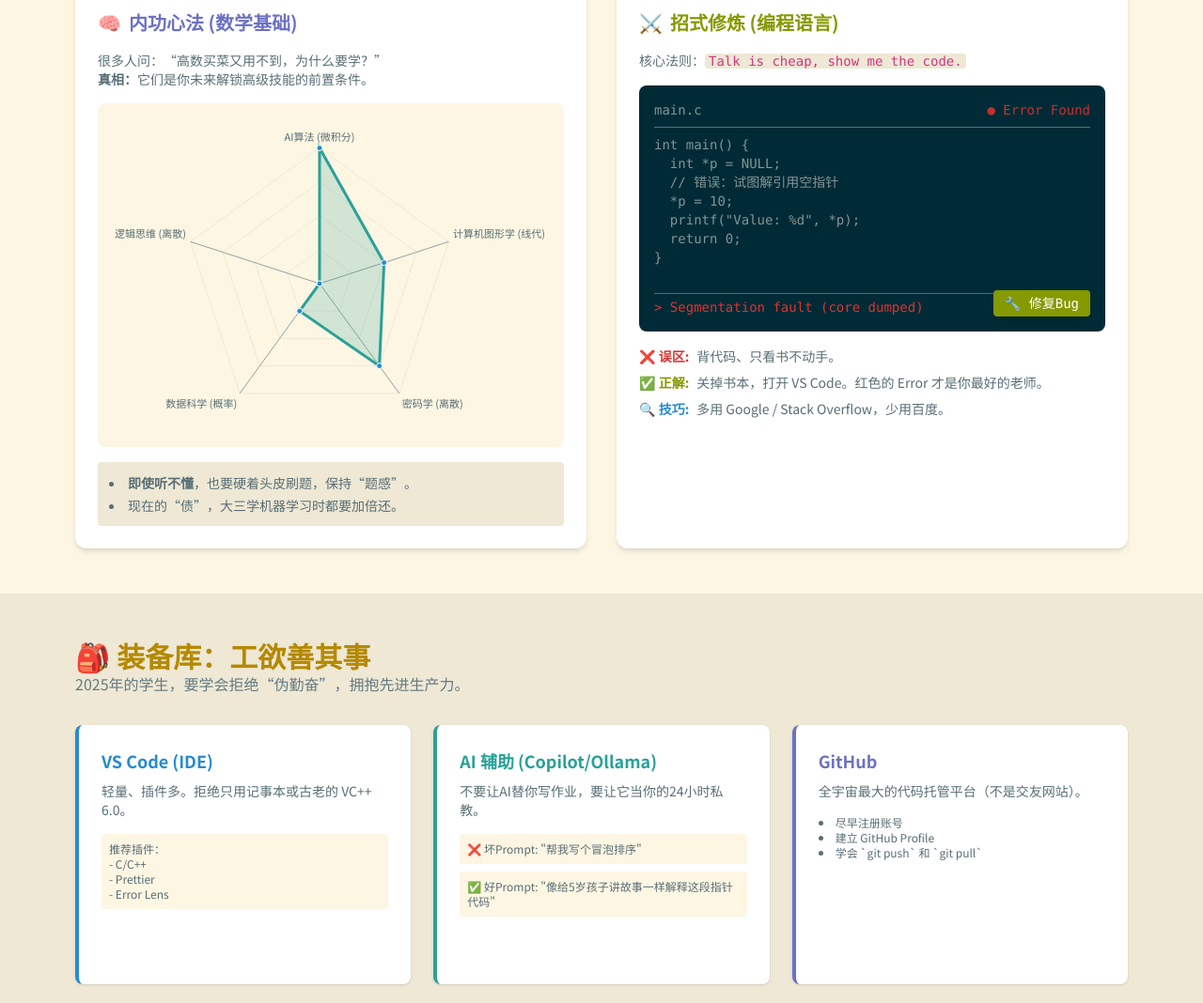
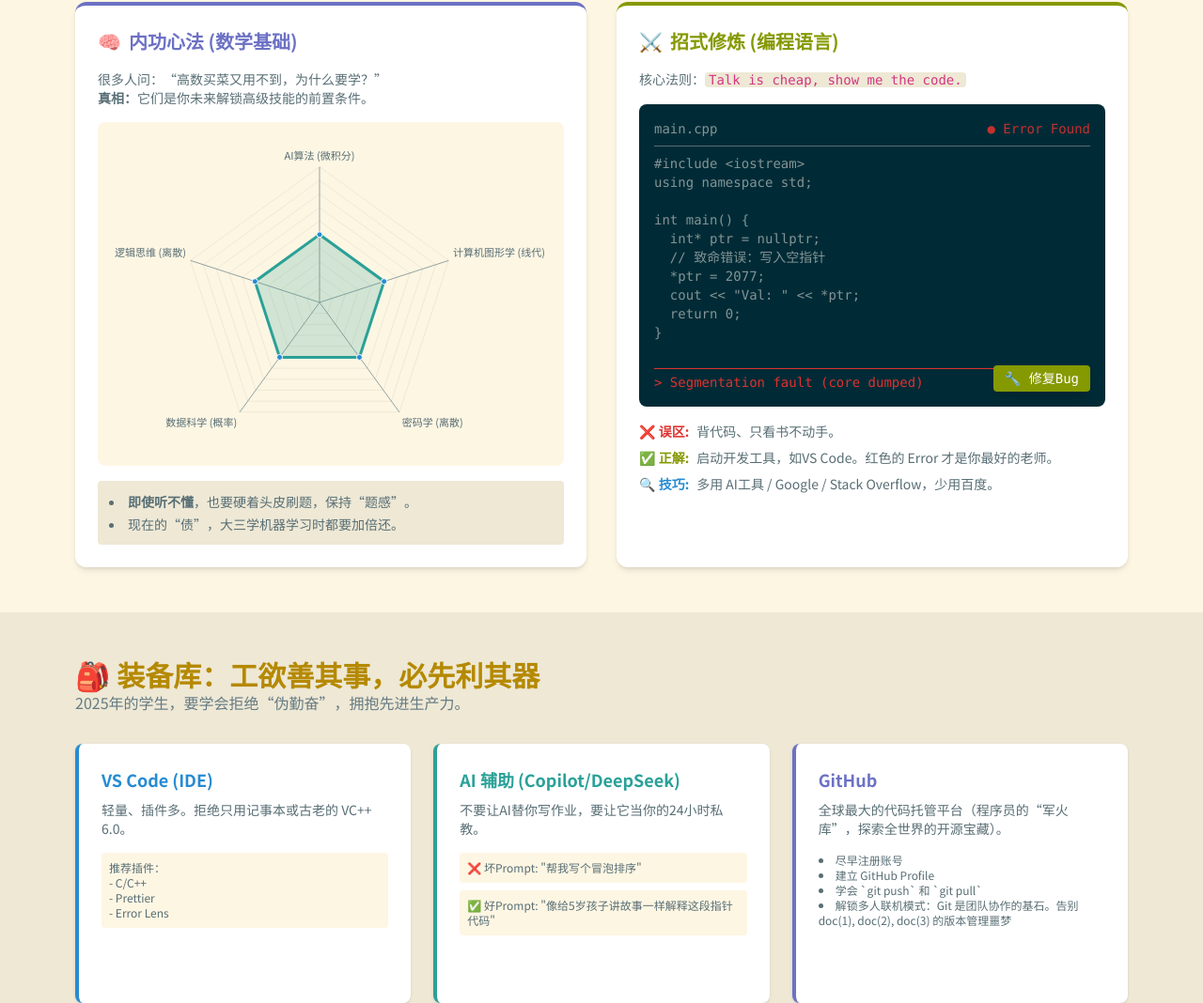
Before and after one commit to HepingLee/cs-guide, a plain HTML site: page index.html in a window 1280 px wide. Shown: the part 817-1885 px from the top of the page at 94% size. Drawn offline with nearby package versions, Linux system fonts and the light colour scheme.

Commit message:
完善内容

```diff
--- a/index.html
+++ b/index.html
@@ -187,10 +187,10 @@
                     </div>
                     <h2 class="text-3xl font-bold text-[#b58900] mb-4">只有计算机学生才懂的“打怪升级”指南</h2>
                     <p class="mb-4 text-[#657b83] italic text-sm border-l-2 border-[#b58900] pl-3">
-                        特别感谢王老师和大家愿意挤出时间！！！虽然推迟了两周，但很高兴最终找到了合适的时间。
+                        非常感谢王老师提供这个机会，也感谢大家抽出宝贵的晚自习时间来听我的学习经验分享，希望这些踩过的坑能帮你们少走弯路。
                     </p>
                     <p class="text-lg mb-6 leading-relaxed">
-                        各位计2501-3班的学弟学妹，晚上好！应王兴亚老师邀请，我来分享我的“游戏攻略”。
+                        各位计2501-3班的学弟学妹，晚上好！应王兴亚老师邀请，我来分享我的“学习经验”。
                         现在的你们，是不是正在被<span class="font-bold text-[#dc322f]">《高等数学》</span>的极限折磨？
                         是不是看着C++语言的<span class="font-bold text-[#dc322f]">“指针”</span>觉得圈圈绕绕？
                     </p>
@@ -262,15 +262,18 @@
                     <div
                         class="bg-[#002b36] rounded-lg p-4 mb-4 font-mono text-xs md:text-sm text-[#839496] relative overflow-hidden group">
                         <div class="flex justify-between items-center mb-2 border-b border-[#586e75] pb-2">
-                            <span>main.c</span>
+                            <span>main.cpp</span>
                             <span class="text-[#dc322f] animate-pulse">● Error Found</span>
                         </div>
                         <pre id="codeBlock" class="overflow-x-auto">
+#include &lt;iostream&gt;
+using namespace std;
+
 int main() {
-  int *p = NULL;
-  // 错误：试图解引用空指针
-  *p = 10;
-  printf("Value: %d", *p);
+  int* ptr = nullptr;
+  // 致命错误：写入空指针
+  *ptr = 2077;
+  cout &lt;&lt; "Val: " &lt;&lt; *ptr;
   return 0;
 }
                         </pre>
@@ -291,11 +294,11 @@ int main() {
                         </div>
                         <div class="flex items-start gap-2">
                             <span class="text-[#859900] font-bold">✅ 正解:</span>
-                            <span>关掉书本，打开 VS Code。红色的 Error 才是你最好的老师。</span>
+                            <span>启动开发工具，如VS Code。红色的 Error 才是你最好的老师。</span>
                         </div>
                         <div class="flex items-start gap-2">
                             <span class="text-[#268bd2] font-bold">🔍 技巧:</span>
-                            <span>多用 Google / Stack Overflow，少用百度。</span>
+                            <span>多用 AI工具 / Google / Stack Overflow，少用百度。</span>
                         </div>
                     </div>
                 </div>
@@ -306,7 +309,7 @@ int main() {
         <section id="inventory" class="bg-[#eee8d5] py-12">
             <div class="max-w-6xl mx-auto px-4">
                 <div class="mb-8">
-                    <h2 class="text-3xl font-bold text-[#b58900]">🎒 装备库：工欲善其事</h2>
+                    <h2 class="text-3xl font-bold text-[#b58900]">🎒 装备库：工欲善其事，必先利其器</h2>
                     <p class="text-[#657b83]">2025年的学生，要学会拒绝“伪勤奋”，拥抱先进生产力。</p>
                 </div>
 
@@ -325,7 +328,7 @@ int main() {
 
                     <!-- Tool 2: AI Support -->
                     <div class="bg-white p-6 rounded-lg shadow card-hover border-l-4 border-[#2aa198]">
-                        <h4 class="font-bold text-lg text-[#2aa198] mb-2">AI 辅助 (Copilot/Ollama)</h4>
+                        <h4 class="font-bold text-lg text-[#2aa198] mb-2">AI 辅助 (Copilot/DeepSeek)</h4>
                         <p class="text-sm mb-4">不要让AI替你写作业，要让它当你的24小时私教。</p>
                         <div class="space-y-2">
                             <button onclick="showPrompt('bad')"
@@ -345,11 +348,12 @@ int main() {
                     <!-- Tool 3: GitHub -->
                     <div class="bg-white p-6 rounded-lg shadow card-hover border-l-4 border-[#6c71c4]">
                         <h4 class="font-bold text-lg text-[#6c71c4] mb-2">GitHub</h4>
-                        <p class="text-sm mb-4">全宇宙最大的代码托管平台（不是交友网站）。</p>
+                        <p class="text-sm mb-4">全球最大的代码托管平台（程序员的“军火库”，探索全世界的开源宝藏）。</p>
                         <ul class="text-xs list-disc list-inside text-[#586e75]">
                             <li>尽早注册账号</li>
                             <li>建立 GitHub Profile</li>
                             <li>学会 `git push` 和 `git pull`</li>
+                            <li>解锁多人联机模式：Git 是团队协作的基石。告别 doc(1), doc(2), doc(3) 的版本管理噩梦</li>
                         </ul>
                     </div>
                 </div>
@@ -398,11 +402,11 @@ int main() {
                                 <ul class="text-sm space-y-2 list-none">
                                     <li class="flex items-center gap-2">
                                         <span class="text-[#859900]">✓</span>
-                                        <span><strong>C语言：</strong> 死磕指针、结构体、文件操作。刷近3年真题。</span>
+                                        <span><strong>C++语言：</strong> 死磕指针、动态内存、常规算法；复习老师重点。</span>
                                     </li>
                                     <li class="flex items-center gap-2">
                                         <span class="text-[#859900]">✓</span>
-                                        <span><strong>高数：</strong> 课后习题刷两遍，背熟基本积分公式。</span>
+                                        <span><strong>高数A-1：</strong> 课后习题复盘两遍，背熟基本积分公式。</span>
                                     </li>
                                 </ul>
                             </div>
@@ -431,8 +435,8 @@ int main() {
                     <h3 class="text-xl font-bold text-[#b58900] mb-2">竞赛副本</h3>
                     <p class="text-sm text-[#586e75] mb-4">刷怪练级的好去处。</p>
                     <ul class="text-sm space-y-2">
-                        <li><span class="font-bold text-[#268bd2]">算法向：</span> 蓝桥杯, ACM/ICPC</li>
-                        <li><span class="font-bold text-[#2aa198]">项目向：</span> 互联网+, 服务外包大赛</li>
+                        <li><span class="font-bold text-[#268bd2]">算法向：</span> 蓝桥杯，ACM/ICPC</li>
+                        <li><span class="font-bold text-[#2aa198]">项目向：</span> 互联网+、服务外包、软件杯等学科竞赛</li>
                     </ul>
                 </div>
 
@@ -442,8 +446,9 @@ int main() {
                     <h3 class="text-xl font-bold text-[#6c71c4] mb-2">科研初探</h3>
                     <p class="text-sm text-[#586e75] mb-4">探索未知的迷雾地图。</p>
                     <p class="text-sm">
-                        了解 <span class="bg-[#eee8d5] px-1 rounded">数字孪生</span>, <span
-                            class="bg-[#eee8d5] px-1 rounded">云边协同</span>。
+                        了解 <span class="bg-[#eee8d5] px-1 rounded">大语言模型</span>，<span
+                            class="bg-[#eee8d5] px-1 rounded">AI智能体</span>，<span
+                            class="bg-[#eee8d5] px-1 rounded">具身智能</span>等等非常多的研究热点。
                         计算机不只是修电脑，还有星辰大海。
                     </p>
                 </div>
@@ -500,7 +505,7 @@ int main() {
                                 </h4>
                                 <p class="text-sm text-[#93a1a1] mt-1">
                                     <span class="font-bold text-[#6c71c4]">核心：</span>语言 + 绩点 + 适合的经济支持。
-                                    <br>早考雅思/托福。适合想体验不同教育体系或有其他规划的玩家。
+                                    <br>早考雅思/托福。合适想体验不同教育体系或有其他规划的玩家。
                                 </p>
                             </div>
                         </div>
@@ -690,7 +695,7 @@ int main() {
                     labels: ['AI算法 (微积分)', '计算机图形学 (线代)', '密码学 (离散)', '数据科学 (概率)', '逻辑思维 (离散)'],
                     datasets: [{
                         label: '基础课程与未来技能关联度',
-                        data: [95, 85, 90, 80, 75],
+                        data: [95, 95, 95, 95, 95],
                         fill: true,
                         backgroundColor: 'rgba(42, 161, 152, 0.2)', // Cyan transparent
                         borderColor: '#2aa198', // Cyan solid
@@ -732,7 +737,7 @@ int main() {
             new Chart(examCtx, {
                 type: 'bar',
                 data: {
-                    labels: ['指针 & 内存', '结构体', '微积分计算', '文件操作', '理论定义'],
+                    labels: ['指针 & 内存', '微积分计算', '程序设计', '极限', '常见语法'],
                     datasets: [{
                         label: '复习投入产出比 (ROI)',
                         data: [95, 85, 80, 70, 40],
@@ -783,20 +788,26 @@ int main() {
         const errorMsg = document.getElementById('errorMessage');
         const fixBtn = document.getElementById('fixBugBtn');
 
-        const badCode = `int main() {
-  int *p = NULL;
-  // 错误：试图解引用空指针
-  *p = 10;
-  printf("Value: %d", *p);
+        const badCode = `#include <iostream>
+using namespace std;
+
+int main() {
+  int* ptr = nullptr;
+  // 致命错误：写入空指针
+  *ptr = 2077;
+  cout << "Val: " << *ptr;
   return 0;
 }`;
 
-        const goodCode = `int main() {
-  int a = 10;
-  int *p = &a; // 修复：指向有效内存
+        const goodCode = `#include <iostream>
+using namespace std;
 
-  printf("Value: %d", *p);
-  return 0; // Success!
+int main() {
+  int data = 2077;
+  int* ptr = &data; // 修复：指向合法内存
+
+  cout << "Val: " << *ptr;
+  return 0;
 }`;
 
         fixBtn.addEventListener('click', () => {
@@ -836,7 +847,6 @@ int main() {
         }
     </script>
     <!-- CONFIRMATION: NO SVG graphics used. NO Mermaid JS used. -->
-    <!-- CONFIRMATION: NO SVG graphics used. NO Mermaid JS used. -->
 
 </body>
 
```
